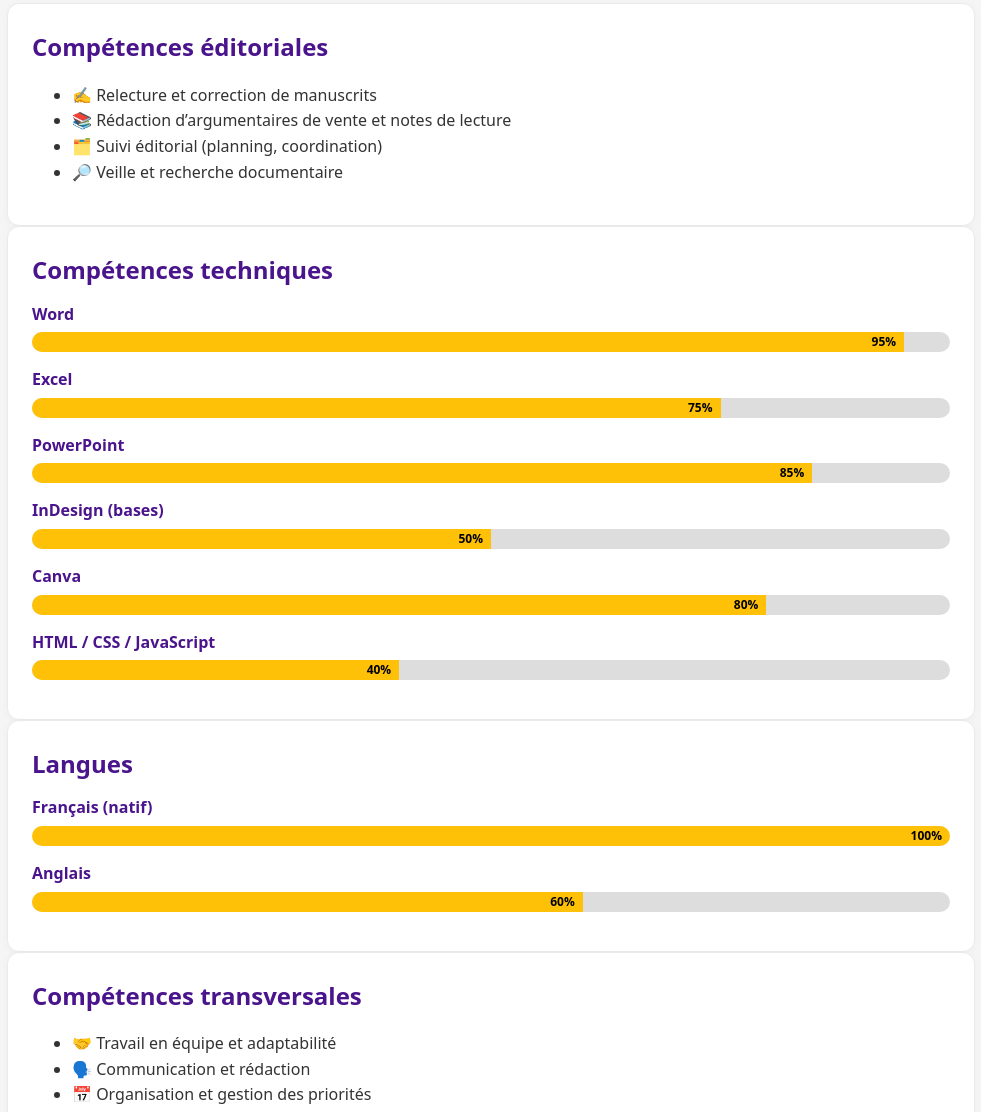
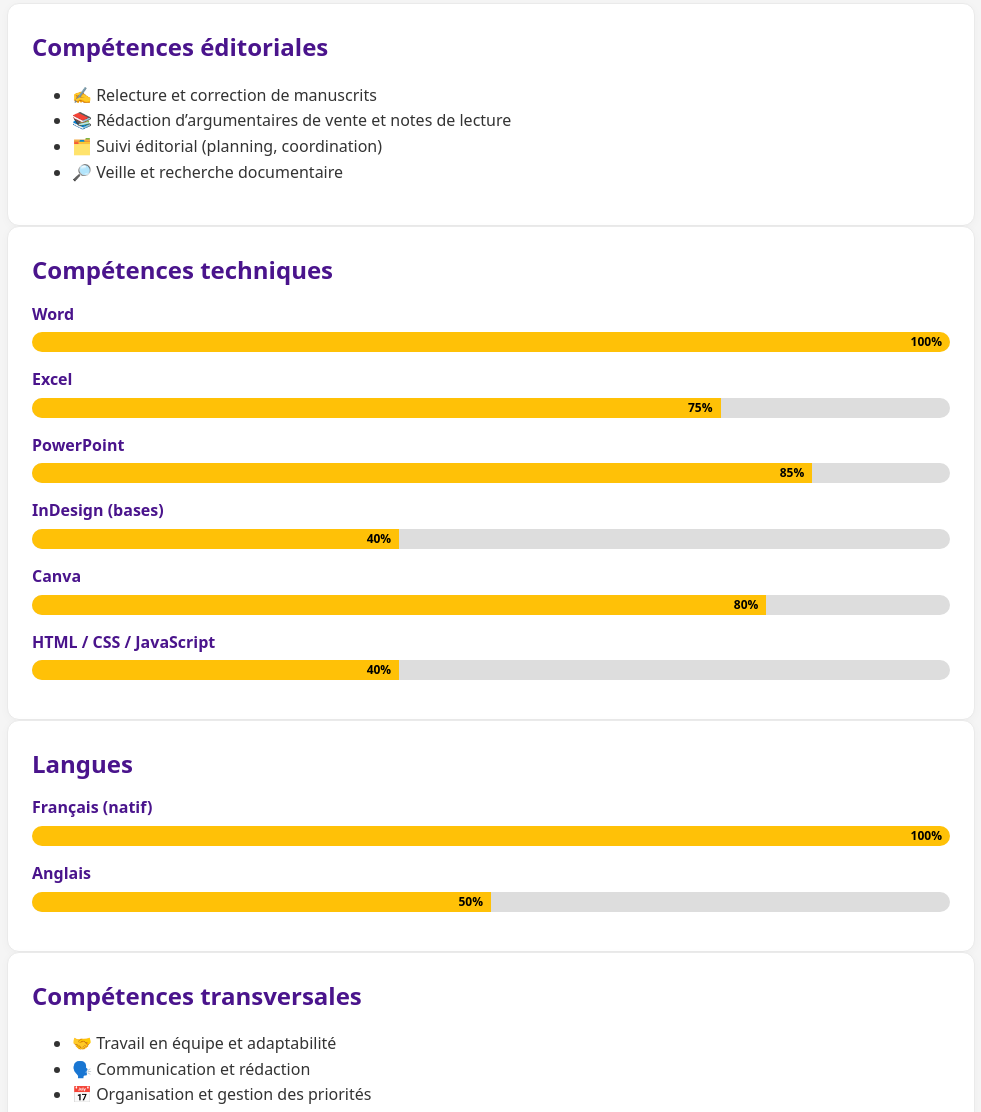
Before and after one commit to mervamy-web/Portfolio, a plain HTML site: page competences.html in a window 1280 px wide. Shown: the part 253-1365 px from the top of the page, without its empty margins (149-1130 px from the left). Drawn offline with Linux system fonts and the light colour scheme.

Commit message:
competences.html

```diff
--- a/competences.html
+++ b/competences.html
@@ -64,7 +64,7 @@
       <h2>Compétences techniques</h2>
       <div class="skill">
         <div class="skill-name">Word</div>
-        <div class="skill-bar"><div class="skill-level" style="width:95%;">95%</div></div>
+        <div class="skill-bar"><div class="skill-level" style="width:100%;">100%</div></div>
       </div>
       <div class="skill">
         <div class="skill-name">Excel</div>
@@ -76,7 +76,7 @@
       </div>
       <div class="skill">
         <div class="skill-name">InDesign (bases)</div>
-        <div class="skill-bar"><div class="skill-level" style="width:50%;">50%</div></div>
+        <div class="skill-bar"><div class="skill-level" style="width:40%;">40%</div></div>
       </div>
       <div class="skill">
         <div class="skill-name">Canva</div>
@@ -96,7 +96,7 @@
       </div>
       <div class="skill">
         <div class="skill-name">Anglais</div>
-        <div class="skill-bar"><div class="skill-level" style="width:60%;">60%</div></div>
+        <div class="skill-bar"><div class="skill-level" style="width:50%;">50%</div></div>
       </div>
     </section>
 
```
